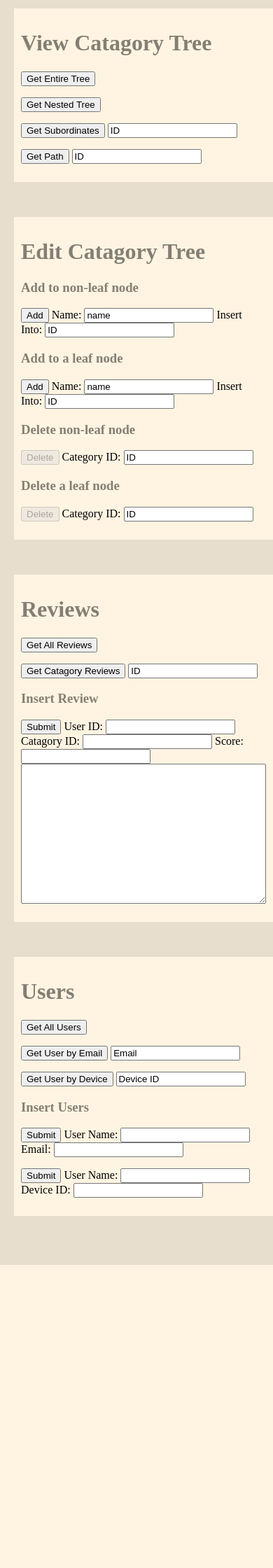
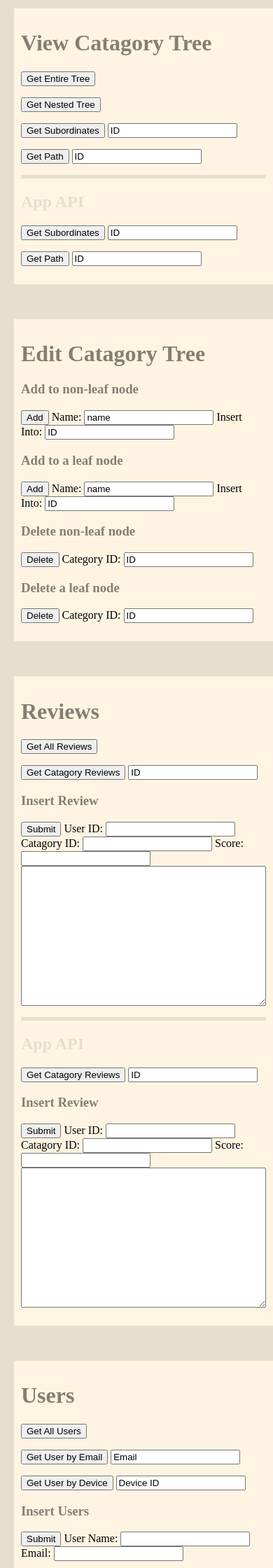
Before and after one commit to colincove/CreativeCritic, a PHP site: page / in a window 390 px wide. Shown: the part 395-2635 px from the top of the page at 70% size. Before the commit the page ends 2202 px from the top, so only its background shows below. Run offline with PHP 8.4, Linux system fonts and the light colour scheme.

Commit message:
mobile API started. Returns JSON data

```diff
--- a/server_code/index.php
+++ b/server_code/index.php
@@ -30,6 +30,18 @@
             <input type='submit' name='get_path' value='Get Path'></input>
              <input type='text' name='category_id' value='ID'></input>
          </form>
+		 <div class="form_seperator"></div>
+		 <h2>App API</h2>
+		 <form id='get_subordinates' action='mobile_services.php' method='post'>
+            <input type='submit' name='get_subordinates' value='Get Subordinates'></input>
+             <input type='text' name='node_id' value='ID'></input>
+			 <input type="hidden" name="action" value="get_subordinates"></input>
+         </form>
+		 <form id='get_path' action='mobile_services.php' method='post'>
+            <input type='submit' name='get_path' value='Get Path'></input>
+             <input type='text' name='category_id' value='ID'></input>
+			 <input type="hidden" name="action" value="get_path"></input>
+         </form>
       </div>
         <div class="form_container">
          <h1>Edit Catagory Tree</h1>
@@ -47,14 +59,16 @@
          </form>
          <form id='delete_category' action='developer_services.php' method='post'>
             <h3>Delete non-leaf node</h3>
-            <input type='submit' name='delete_category' value='Delete' disabled></input>
+            <input type='submit' name='delete_category' value='Delete'></input>
            Category ID:  <input type='text' name='category_id' value='ID'></input>
          </form>
          <form id='delete_category_leaf' action='developer_services.php' method='post'>
             <h3>Delete a leaf node</h3>
-            <input type='submit' name='delete_category_leaf' value='Delete' disabled></input>
-            Category ID: <input type='text' name='category_name' value='ID'></input>
+            <input type='submit' name='delete_category_leaf' value='Delete'></input>
+            Category ID: <input type='text' name='category_id' value='ID'></input>
          </form>
+
+
       </div>
       <div class="form_container">
          <h1>Reviews</h1>
@@ -72,6 +86,22 @@
             Catagory ID: <input type='text' name='category_id'></input>
             Score: <input type='text' name='score'></input>
             <textarea form='review' name='review_text'></textarea>
+         </form>
+		 		 <div class="form_seperator"></div>
+		 <h2>App API</h2>
+		   <form id='get_catagory_reviews' action='mobile_services.php' method='post'>
+            <input type='submit' name='get_catagory_reviews' value='Get Catagory Reviews'></input>
+            <input type='text' name='catagory_id' value='ID'></input>
+			<input type="hidden" name="action" value="get_catagory_reviews"></input>
+         </form>
+		           <h3>Insert Review</h3>
+         <form id='mobile_review' action='mobile_services.php' method='post'>
+            <input type='submit' name='make_review'></input>
+            User ID: <input type='text' name='user_id'></input>
+            Catagory ID: <input type='text' name='category_id'></input>
+            Score: <input type='text' name='score'></input>
+            <textarea form='mobile_review' name='review_text'></textarea>
+			<input type="hidden" name="action" value="make_review"></input>
          </form>
       </div>
        <div class="form_container">
--- a/server_code/style.css
+++ b/server_code/style.css
@@ -14,8 +14,11 @@ textarea{
 	width:100%;
 	height: 200px;
 }
-h1, h2, h3{
+h1, h3{
 	color: #847e73;
+}
+h2{
+	color:#e7dece;
 }
 ul, li{
 	list-style-type: none;
@@ -26,6 +29,11 @@ ul, li{
 .webservices{
 	color: #847e73;
 }
+.form_seperator{
+width:100%;
+height:5px;
+background-color:#e7dece;
+}
 
 
 
```
Also changed, not shown: server_code/developer_services.php (+9 -0 lines), server_code/mobile_services.php (+45 -0 lines), server_code/webservices.php (+13 -1 lines).
